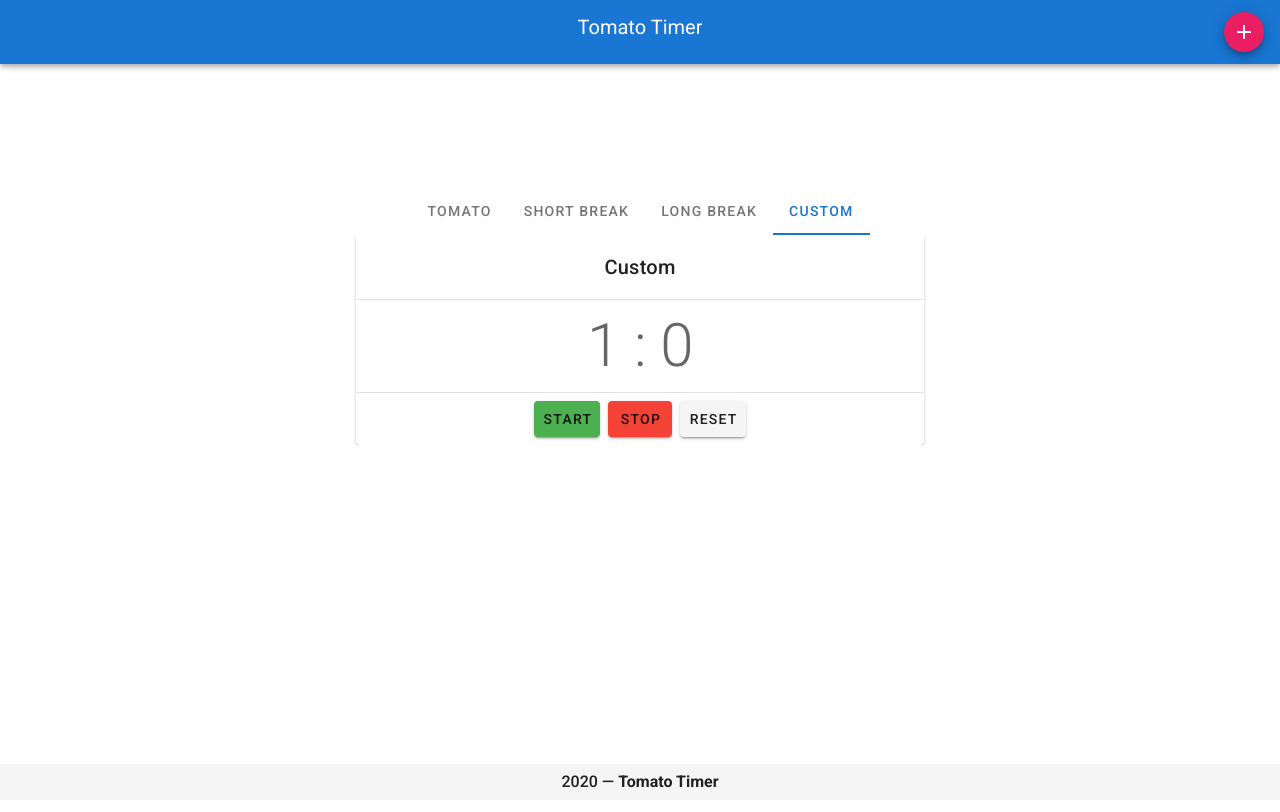
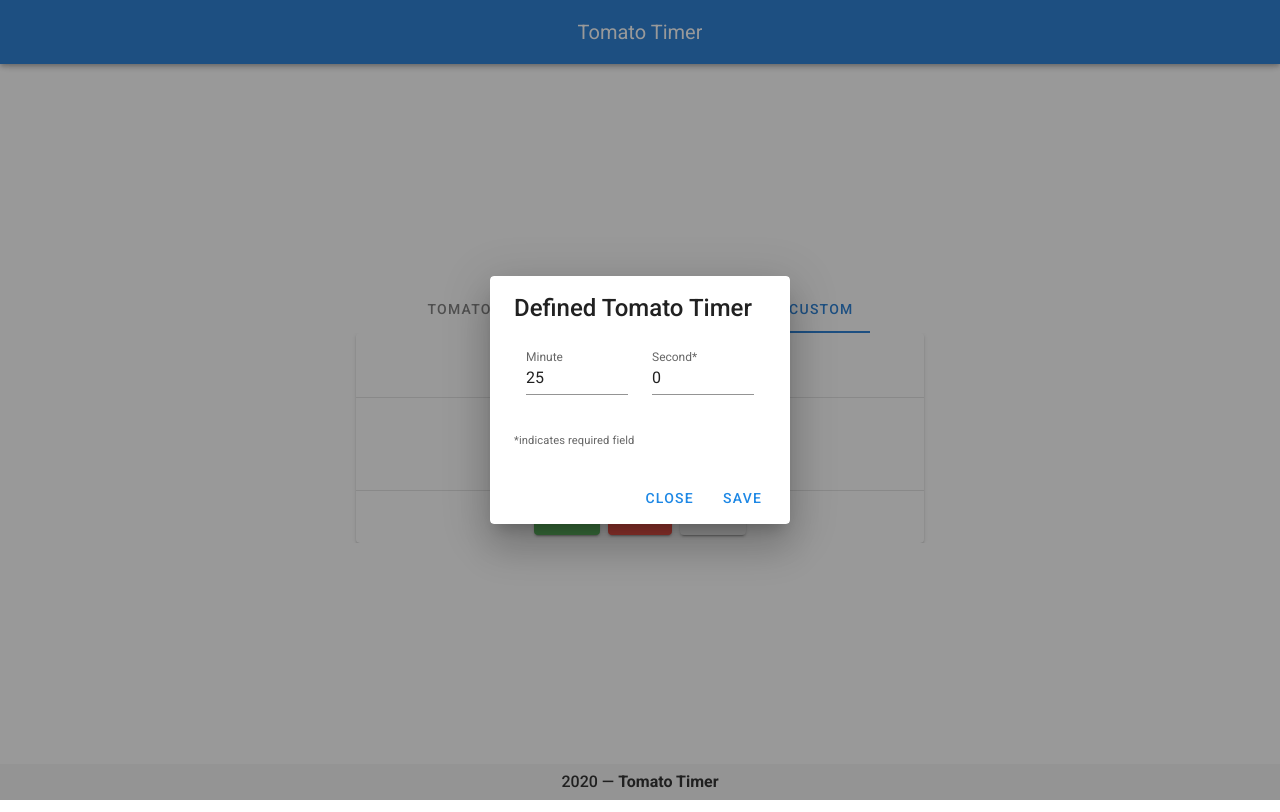
Before and after one commit to hueiyang/tomato-timer-vue, a Vue app: page / in a window 1280 px wide. Both pictures are taken after a click on the tab "CUSTOM". Built offline with nearby package versions, Linux system fonts and the light colour scheme.

Commit message:
Add function of custom timer.

```diff
--- a/src/App.vue
+++ b/src/App.vue
@@ -6,22 +6,8 @@
       dark
     >
       <v-row>
-        <v-col>
-
-        </v-col>
-        <v-col class="d-flex justify-center">
+        <v-col class="d-flex justify-center align-center">
           <v-toolbar-title>Tomato Timer</v-toolbar-title>
-        </v-col>
-        <v-col class="d-flex justify-end">
-          <v-btn
-            color="pink"
-            dark
-            fab
-            small
-            @click="openDialog"
-          >
-            <v-icon>mdi-plus</v-icon>
-          </v-btn>
         </v-col>
       </v-row>
     </v-app-bar>
@@ -100,7 +86,14 @@ export default {
     NewTomatoDialog,
     TomatoTimer
   },
-
+  watch: {
+    currentTab: function (val) {
+      console.log(val)
+      if (val === 3) {
+        this.openDialog()
+      }
+    }
+  },
   data: () => ({
     currentTab: 'tomato',
     tabs: [
@@ -110,10 +103,7 @@ export default {
       { text: 'Custom', value: 'custom', tomato:{ min: 1 } }
     ],
     panel: [],
-    dialogOpen: false,
-    tomatos: [
-      { title: '事情的主題', content: '這是你對這件事的描述', clock: 25, closed: false }
-    ]
+    dialogOpen: false
   }),
   methods: {
     openDialog () {
@@ -123,7 +113,7 @@ export default {
     },
     addNewTomato (tomato) {
       console.log('create new one = ', tomato)
-      this.tomatos.push(tomato)
+      this.tabs[3].tomato = tomato
     }
   }
 };
--- a/src/components/NewTomatoDialog.vue
+++ b/src/components/NewTomatoDialog.vue
@@ -1,21 +1,17 @@
 <template>
-    <v-row justify="center">
-        <v-dialog v-model="open" persistent max-width="600px">
+    <v-dialog v-model="open" persistent max-width="300px">
         <v-card>
-                <v-card-title>
-                    <span class="headline">Create new Tomato</span>
+            <v-card-title class="headline">
+                Defined Tomato Timer
             </v-card-title>
             <v-card-text>
                 <v-container>
                     <v-row>
-                            <v-col cols="12">
-                                <v-text-field label="Title*" v-model="tomato.title" required></v-text-field>
+                        <v-col cols="6">
+                            <v-text-field label="Minute" type="number" value="25" v-model="tomato.min" required></v-text-field>
                         </v-col>
-                            <v-col cols="12">
-                                <v-text-field label="Content Description" v-model="tomato.content"></v-text-field>
-                            </v-col>
-                            <v-col cols="12">
-                                <v-text-field label="Clock*" type="number" value="25" v-model="tomato.clock" required></v-text-field>
+                        <v-col cols="6">
+                            <v-text-field label="Second*" type="number" value="25" v-model="tomato.sec" required></v-text-field>
                         </v-col>
                     </v-row>
                 </v-container>
@@ -28,7 +24,6 @@
             </v-card-actions>
         </v-card>
     </v-dialog>
-    </v-row>
 </template>
 
 <script>
@@ -36,17 +31,13 @@ export default {
     name: "NewTomatoDialog",
     data: () => ({
         open: false,
+        tomato: {
+            min: 25,
+            sec: 0
+        },
         defaultTomato: {
-            title: '',
-            content: '',
-            clock: 25,
-            closed: false
-        },
-        tomato: {
-            title: '',
-            content: '',
-            clock: 25,
-            closed: false
+            min: 25,
+            sec: 0
         }
     }),
     methods: {
```
Lines whose indentation alone changed are shown as unchanged.
